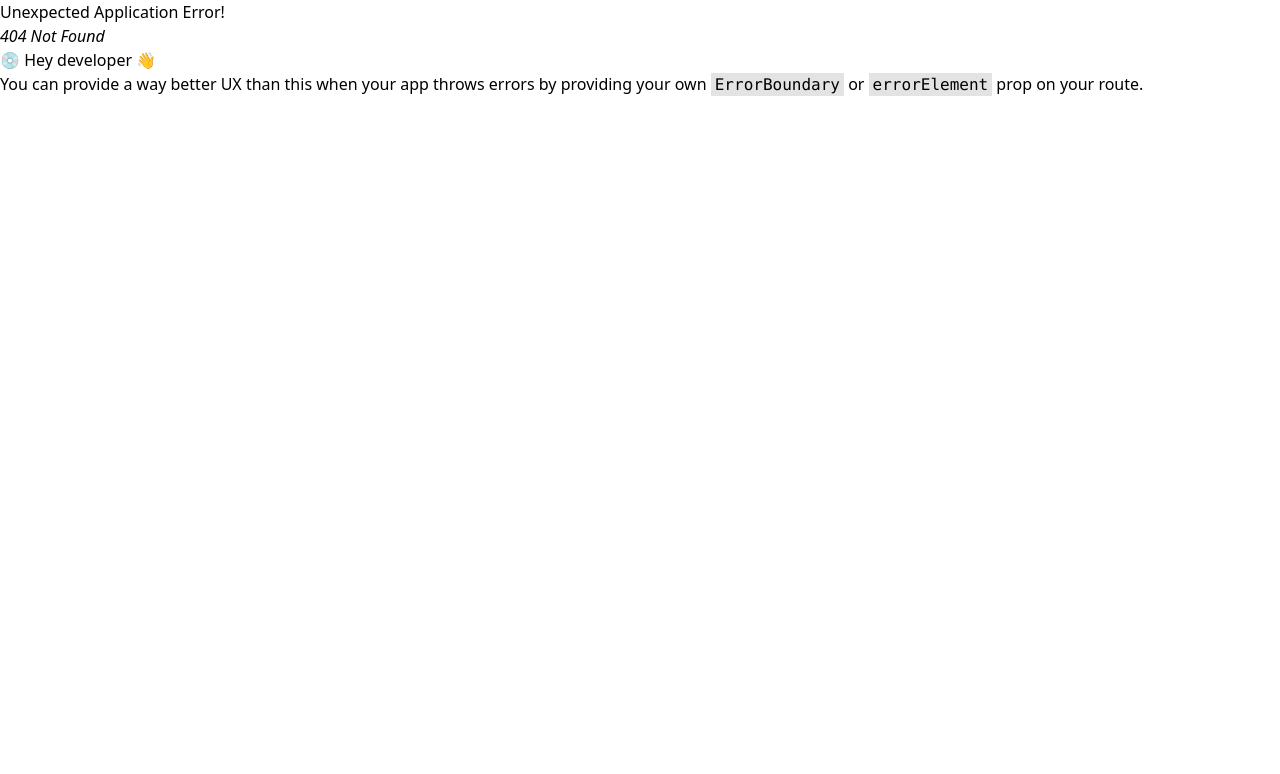
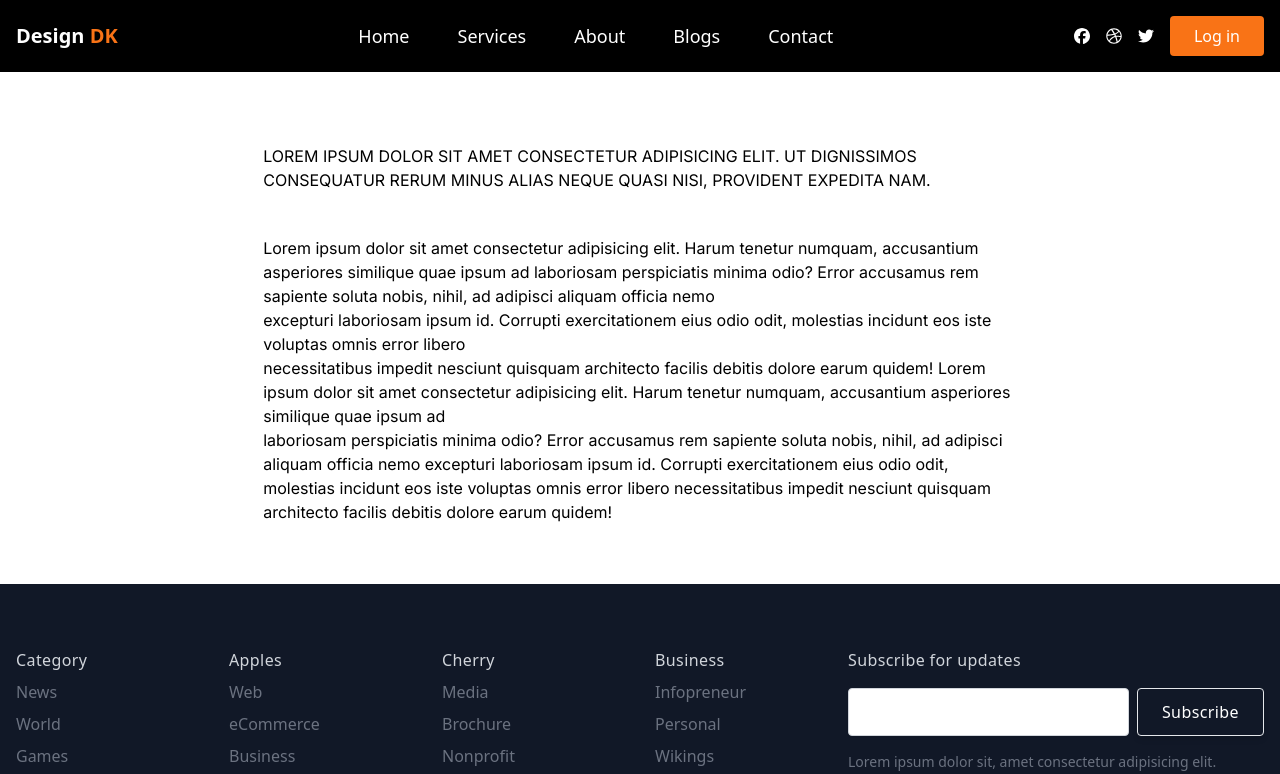
Before and after one commit to NurMuhammad1988/for-techinfo-uz, a React (Vite) app in the folder react-blog-website/: page /us in a window 1280 px wide. Before the commit this address had no page. Shown: the top 774 px of the page. Built offline with nearby package versions, Linux system fonts and the light colour scheme.

Commit message:
server mistake?

```diff
--- a/package.json
+++ b/package.json
@@ -1,12 +1,11 @@
-
 {
     "name": "for-techinfo-uz",
     "version": "1.0.0",
     "description": "",
     "main": "index.js",
     "scripts": {
-    "test": "echo \"Error: no test specified\" && exit 1",
-    "start": "nodemon index.js"
+        "start": "nodemon index.js",
+        "test": "echo \"Error: no test specified\" && exit 1"
     },
     "keywords": [],
     "author": "",
--- /dev/null
+++ b/react-blog-website/src/conponents/AboutUs.jsx
@@ -0,0 +1,36 @@
+import React from "react";
+
+const AboutUs = () => {
+    return (
+        <div className="pt-36 p-3">
+            <h1 className='"text-gray-100 lg:w-3/5 mx-auto mb-5 font-primary uppercase'>
+                Lorem ipsum dolor sit amet consectetur adipisicing elit. Ut
+                dignissimos consequatur rerum minus alias neque quasi nisi,
+                provident expedita nam.
+            </h1>
+            <br />
+            <p className='"text-gray-100 lg:w-3/5 mx-auto mb-12 font-primary '>
+                Lorem ipsum dolor sit amet consectetur adipisicing elit. Harum
+                tenetur numquam, accusantium asperiores similique quae ipsum ad
+                laboriosam perspiciatis minima odio? Error accusamus rem
+                sapiente soluta nobis, nihil, ad adipisci aliquam officia nemo{" "}
+                <br />
+                excepturi laboriosam ipsum id. Corrupti exercitationem eius odio
+                odit, molestias incidunt eos iste voluptas omnis error libero{" "}
+                <br />
+                necessitatibus impedit nesciunt quisquam architecto facilis
+                debitis dolore earum quidem! Lorem ipsum dolor sit amet
+                consectetur adipisicing elit. Harum tenetur numquam, accusantium
+                asperiores similique quae ipsum ad <br />
+                laboriosam perspiciatis minima odio? Error accusamus rem
+                sapiente soluta nobis, nihil, ad adipisci aliquam officia nemo
+                excepturi laboriosam ipsum id. Corrupti exercitationem eius odio
+                odit, molestias incidunt eos iste voluptas omnis error libero
+                necessitatibus impedit nesciunt quisquam architecto facilis
+                debitis dolore earum quidem!
+            </p>
+        </div>
+    );
+};
+
+export default AboutUs;
--- a/react-blog-website/src/conponents/Banner.jsx
+++ b/react-blog-website/src/conponents/Banner.jsx
@@ -10,7 +10,7 @@ const Banner = () => {
                 <h1 className="text-5xl lg:text-7xl leading-snug font-bold mb-5">Welcome to Our Blog</h1>
                 <p className="text-gray-100 lg:w-3/5 mx-auto mb-5 font-primary">Start your blog today and joing a community of writers and readers who are passionate about sharing their stories and idias. We offer everything you need to get started, from helpful tips and tutorials.</p>
                 <div>
-                    <Link to='/'className="fw-medium hover:text-orange-500 inline-flex items-center py-1" >Learn more <FaArrowRight className="mt-1 ml-2"/></Link>
+                    <Link to='/us'className="fw-medium hover:text-orange-500 inline-flex items-center py-1" >Learn more <FaArrowRight className="mt-1 ml-2"/></Link>
                 </div>
             </div>
         </div>
--- a/react-blog-website/src/conponents/Modal.jsx
+++ b/react-blog-website/src/conponents/Modal.jsx
@@ -19,8 +19,8 @@ const Modal = ({ isOpen, onClose }) => {
                             <input
                                 className="w-full rounded-md border border-[#e0e0e0] bg-white py-3 px-6 text-base font-medium text-[#6b7280] outline-none focus:border-[#6a64f1] focus:shadow-md"
                                 type="email"
-                                name="email"
-                                id="email"
+                                // name="email"
+                                // id="email"
                                 placeholder="example@gmail.com"
                             />
                         </div>
@@ -28,9 +28,9 @@ const Modal = ({ isOpen, onClose }) => {
                         <div className="mb-5">
                             <input
                                 className="w-full rounded-md border border-[#e0e0e0] bg-white py-3 px-6 text-base font-medium text-[#6b7280] outline-none focus:border-[#6a64f1] focus:shadow-md"
-                                type="password"
-                                name="password"
-                                id="password"
+                                type="current-password"
+                                // name="password"
+                                // id="password"
                                 placeholder="Enter your password"
                             />
                         </div>
@@ -43,7 +43,10 @@ const Modal = ({ isOpen, onClose }) => {
                     </form>
 
                     {/* modal close btn */}
-                    <button onClick={onClose} className="bg-gray-300 hover:bg-gray-400 text-gray-800  font-semibold py-2 px-8 rounded inline-flex items-center mt-5">
+                    <button
+                        onClick={onClose}
+                        className="bg-gray-300 hover:bg-gray-400 text-gray-800  font-semibold py-2 px-8 rounded inline-flex items-center mt-5"
+                    >
                         Close
                     </button>
                 </div>
--- a/react-blog-website/src/conponents/udalit.jsx
+++ /dev/null
@@ -1,9 +0,0 @@
-import React from 'react'
-
-const udalit = () => {
-  return (
-    <div>udalit</div>
-  )
-}
-
-export default udalit
--- a/react-blog-website/src/main.jsx
+++ b/react-blog-website/src/main.jsx
@@ -12,6 +12,7 @@ import About from "./pages/About.jsx";
 import Contact from "./pages/Contact.jsx";
 import Services from "./pages/Services.jsx";
 import SingleBlog from "./pages/SingleBlog.jsx";
+import AboutUs from "./conponents/AboutUs.jsx";
 
 const router = createBrowserRouter([
     {
@@ -47,6 +48,11 @@ const router = createBrowserRouter([
                     fetch(`http://localhost:5001/blogs/${params.id}`),
                 // blogslarga bosganda linkga o'tish `/blogs/${blogs.id}` bu blogcardda yozilgan
             },
+
+            {
+                path: "/us",
+                element: <AboutUs />,
+            },
         ],
     },
 ]);
--- a/react-blog-website/src/pages/SingleBlog.jsx
+++ b/react-blog-website/src/pages/SingleBlog.jsx
@@ -21,16 +21,16 @@ const SingleBlog = () => {
     // console.log(data);//blogslarga id berishdan oldin consoleda ko'rish uchunyozildi yani linkga o'tadi lekin ekranda ko'rinmeydi
 
     return (
-        <div>
-            <div className="py-40 bg-black text-center text-white px-4">
+        <div className="pt-14">
+            {/* <div className="py-40 bg-black text-center text-white px-4">
                 <h2 className="text-5xl lg:text-7xl leading-snug font-bold mb-5">
                     Single Blog Page
                 </h2>
-            </div>
+            </div> */}
 
             {/* blog details */}
 
-            <div className="max-w-7xl mx-auto my-12 flex flex-col md:flex-row gap-12">
+            <div className="max-w-7xl mx-auto my-12 flex flex-col md:flex-row gap-12 ">
                 <div className="lg:w-3/4 mx-auto">
                   {/* home yoki blog pagedan bloglarni ustiga bosganda ichiga kirish kodi shu fileda kodni tushunish uchun yuqoridagi SingleBlog funcsiyasiga qaralsin  */}
                     <div>
```
Also changed, not shown: 1 other file (tests, documents, lock files or other folders). Lines whose indentation alone changed are shown as unchanged.
